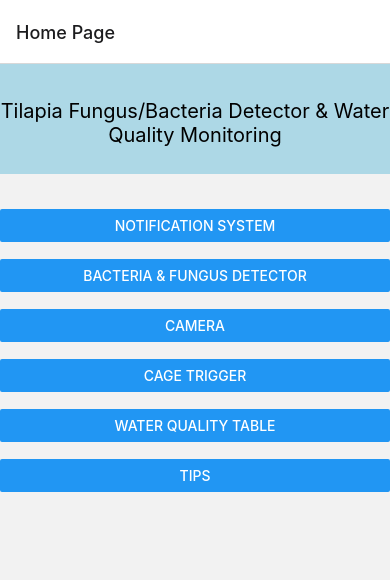
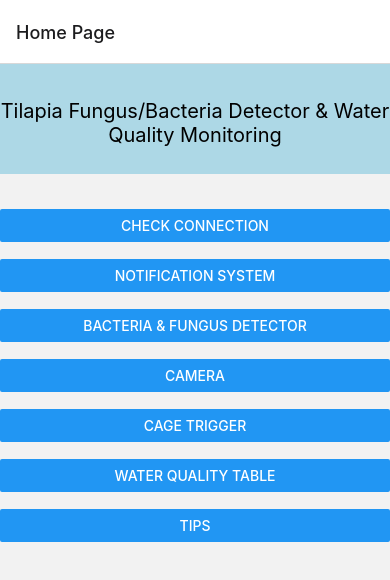
Before and after one commit to Philip-36/Thesis-App, a React Native app in the folder react-native-first/: screen /Home in a window 390 px wide. Shown: the top 580 px of the page. Built offline with nearby package versions, Linux system fonts and the light colour scheme; what expo-notifications, expo-task-manager would draw is missing.

Commit message:
temporary connection button

```diff
--- a/react-native-first/components/screens/HomeScreen.js
+++ b/react-native-first/components/screens/HomeScreen.js
@@ -14,6 +14,16 @@ const HomeScreen = ({ navigation }) => {
       ]
     );
 
+  const getConnection = () =>
+
+    Alert.alert(
+      "Connected",
+      "You can use other functions now",
+      [
+        { text: "OK", onPress: () => console.log("OK Pressed") }
+      ]
+  );
+
   const getDetectorStatus = async () => {
       return await axios.get('http://192.168.1.5:5000/get-detector-status')
     };
@@ -22,6 +32,10 @@ const HomeScreen = ({ navigation }) => {
   return (
     <View>
       <Header title="Tilapia Fungus/Bacteria Detector & Water Quality Monitoring" />
+      <Button title="Check Connection"
+        onPress={ getConnection}
+      />
+      <Text> </Text>
       <Button title="Notification System"
       onPress={() => navigation.navigate('NotificationDetails')}
       />
```
